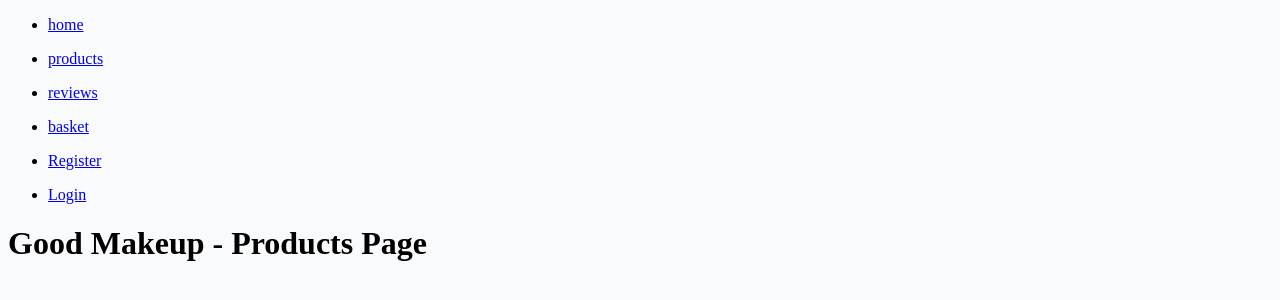
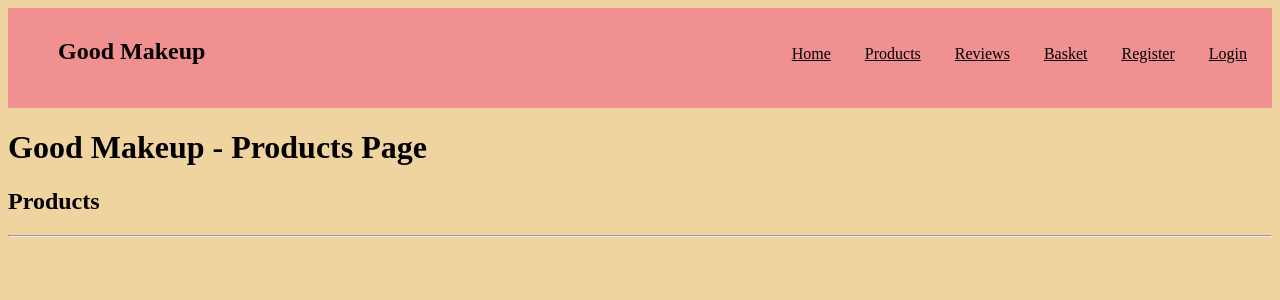
Before and after one commit to tWilltp/project-4-fullstack, a Django app: page /templates/products.html in a window 1280 px wide. Shown: the top 300 px of the page. Run offline with Django 3.2, Linux system fonts and the light colour scheme; data that the repository does not hold is empty.

Commit message:
added basic styles to the base template

```diff
--- a/static/css/style.css
+++ b/static/css/style.css
@@ -1,6 +1,60 @@
+/* base template styles */
+
 body {
-    background-color: #F9FAFC;
+    background-color: #efd49f;
 }
+
+/* nav bar styles */
+
+.navbar {
+    background: #f09090;
+    list-style-type: none;
+    height: 100px;
+    margin: 0;
+}
+
+.logo {
+    margin-top: 30px;
+    margin-left: 50px;
+    float: left;
+    font-size: x-large;
+    font-weight: bolder;
+}
+
+.navbar-nav {
+    float: right;
+}
+
+.nav-item {
+    display: inline-block;
+    margin-right: 20px;
+}
+
+.nav-link {
+    color: black;
+    border-radius: 3px;
+    padding: 5px;
+    display: inline-block;
+}
+
+.active:hover {
+    background: #23BBBB;
+    padding: 5px;
+    transition: .5s;
+}
+
+/* home page styles */
+
+.home-title {
+    margin: 50px;
+    background-color: #23BBBB;
+}
+
+/* products page styles */
+
+
+
+/* pre-loaded css */
 
 .brand {
     font-family: Lato, sans-serif;
--- a/templates/base.html
+++ b/templates/base.html
@@ -4,7 +4,7 @@
 <html class="h-100" lang="eng">
 
 <head>
-    <title>CodeStar Blog</title>
+    <title>Good Makeup</title>
 
     <link rel="preconnect" href="https://fonts.gstatic.com">
     <link href="https://fonts.googleapis.com/css2?family=Roboto:wght@300&display=swap" rel="stylesheet">
@@ -19,47 +19,43 @@
 
 <body>
 
-    <nav>
-        <ul>
-            <li>
-                <a href="{% url 'home' %}">
-                    <p>home</p>
-                </a>
+    <nav class="navbar">
+        <div class="container-fluid">
+            <label class="logo">Good Makeup</label>
+                <ul class="navbar-nav">
+                    <li class="nav-item">
+                        <a class="nav-link active" href="{% url 'home' %}">Home</a>
                     </li>
-            <li>
-                <a href="{% url 'products' %}">
-                    <p>products</p>
-                </a>
+                    <li class="nav-item">
+                        <a class="nav-link active" href="{% url 'products' %}">Products</a>
                     </li>
-            <li>
-                <a href="{% url 'reviews' %}">
-                    <p>reviews</p>
-                </a>
+                    <li class="nav-item">
+                        <a class="nav-link active" href="{% url 'reviews' %}">Reviews</a>
                     </li>
-            <li>
-                <a href="{% url 'basket' %}">
-                    <p>basket</p>
-                </a>
+                    <li class="nav-item">
+                        <a class="nav-link active" href="{% url 'basket' %}">Basket</a>
                     </li>
                     {% if user.is_authenticated %}
-            <li>
-                <a href="{% url 'account_logout' %}">
+                    <li class="nav-item">
+                        <a class="nav-link active" href="{% url 'account_logout' %}">
                             <p>Logout</p>
                         </a>
                     </li>
                     {% else %}
-            <li>
-                <a href="{% url 'account_signup' %}">
+                    <li class="nav-item">
+                        <a class="nav-link active" href="{% url 'account_signup' %}">
                             <p>Register</p>
                         </a>
                     </li>
-            <li>
-                <a href="{% url 'account_login' %}">
+                    <li class="nav-item">
+                        <a class="nav-link active" href="{% url 'account_login' %}">
                             <p>Login</p>
                         </a>
                     </li>
                     {% endif %}
                 </ul>
+            </div>
+        </div>
     </nav>
 
     <main>
--- a/templates/index.html
+++ b/templates/index.html
@@ -2,6 +2,6 @@
 
 {% block content %}
 
-<h1>Good Makeup - Home Page</h1>
+<h1 class="home-title">Favourites</h1>
 
 {% endblock %}
--- a/templates/products.html
+++ b/templates/products.html
@@ -4,14 +4,88 @@
 
 <h1>Good Makeup - Products Page</h1>
 
+<div class="overlay"></div>
 <div class="container-fluid">
     <div class="row">
-        <div class="col-12 mt-3 left">
+        <div class="col text-center mt-3">
+            <h2 class="logo-font">Products</h2>
+            <hr class="w-50 mb-1">
+        </div>
+    </div>
+    <div class="row">
+        <div class="product-container col-10 offset-1">
+            <div class="row mt-1 mb-2"></div>
             <div class="row">
                 {% for products in products_list %}
-                    <div class="col-md-4">
-                        <div class="card mb-4">
-                            <div class="card-body">
+                    <div class="col-sm-6 col-md-6 col-lg-4 col-xl-3">
+                        <div class="card h-100 border-0">
+                            {% if product.image %}
+                            <a href="">
+                                <img class="card-img-top img-fluid" src="{{ product.image.url }}" alt="{{ product.name }}">
+                            </a>
+                            {% else %}
+                            <a href="">
+                                <img class="card-img-top img-fluid" src="{{ MEDIA_URL }}noimage.png" alt="{{ product.name }}">
+                            </a>
+                            {% endif %}
+                            <div class="card-body pb-0">
+                                <p class="mb-0">{{ product.title }}</p>
+                            </div>
+                            <div class="card-footer bg-white pt-0 border-0 text-left">
+                                <div class="row">
+                                    <div class="col">
+                                        <p class="lead mb-0 text-left font-weight-bold">${{ product.name }}</p>
+                                        {% if product.created_on %}
+                                            <small class="text-muted"><i class="fas fa-star mr-1"></i>{{ product.created_on }} / 5</small>
+                                        {% else %}
+                                            <small class="text-muted">No Rating</small>
+                                        {% endif %}
+                                    </div>
+                                </div>
+                            </div>
+                        </div>
+                    </div>
+                    {% if forloop.counter|divisibleby:1 %}
+                        <div class="col-12 d-sm-none mb-5">
+                            <hr>
+                        </div>
+                    {% endif %}
+                    {% if forloop.counter|divisibleby:2 %}
+                        <div class="col-12 d-none d-sm-block d-md-block d-lg-none mb-5">
+                            <hr>
+                        </div>
+                    {% endif %}
+                    {% if forloop.counter|divisibleby:3 %}
+                        <div class="col-12 d-none d-lg-block d-xl-none mb-5">
+                            <hr>
+                        </div>
+                    {% endif %}
+                    {% if forloop.counter|divisibleby:4 %}
+                        <div class="col-12 d-none d-xl-block mb-5">
+                            <hr>
+                        </div>
+                    {% endif %}
+                {% endfor %}
+            </div>
+        </div>
+    </div>
+</div>
+
+{% endblock %}
+
+<!-- <div class="container-fluid">
+    <div class="row">
+        <div class="col text-center mt-3 ">
+            <div class="row">
+                <div class="row">
+                    <div class="product-container">
+                        <div class="row mt-1 mb-3">
+
+                        </div>
+                        <div class="row">
+                        {% for products in products_list %}
+                            <div class="col-sm-6 col-md-6 col-lg-4 col-xl-3">
+                                <div class="card-body h-100 border-0">
                                     <a href="#" class="product-link">
                                         <h2 class="card-title">{{ products.title }}</h2>
                                         <p class="card-text">{{ products.excerpt }}</p>
@@ -23,6 +97,8 @@
                                 </div>
                             </div>
                         </div>
+                    </div>
+                </div>
                 {% if forloop.counter|divisibleby:3 %}
             </div>
             <div class="row">
@@ -31,6 +107,4 @@
             </div>
         </div>
     </div>
-</div>
-
-{% endblock %}
+</div> -->
```
Also changed, not shown: templates/review_detail.html (+4 -4 lines), website/views.py (+0 -7 lines). Lines whose indentation alone changed are shown as unchanged.
